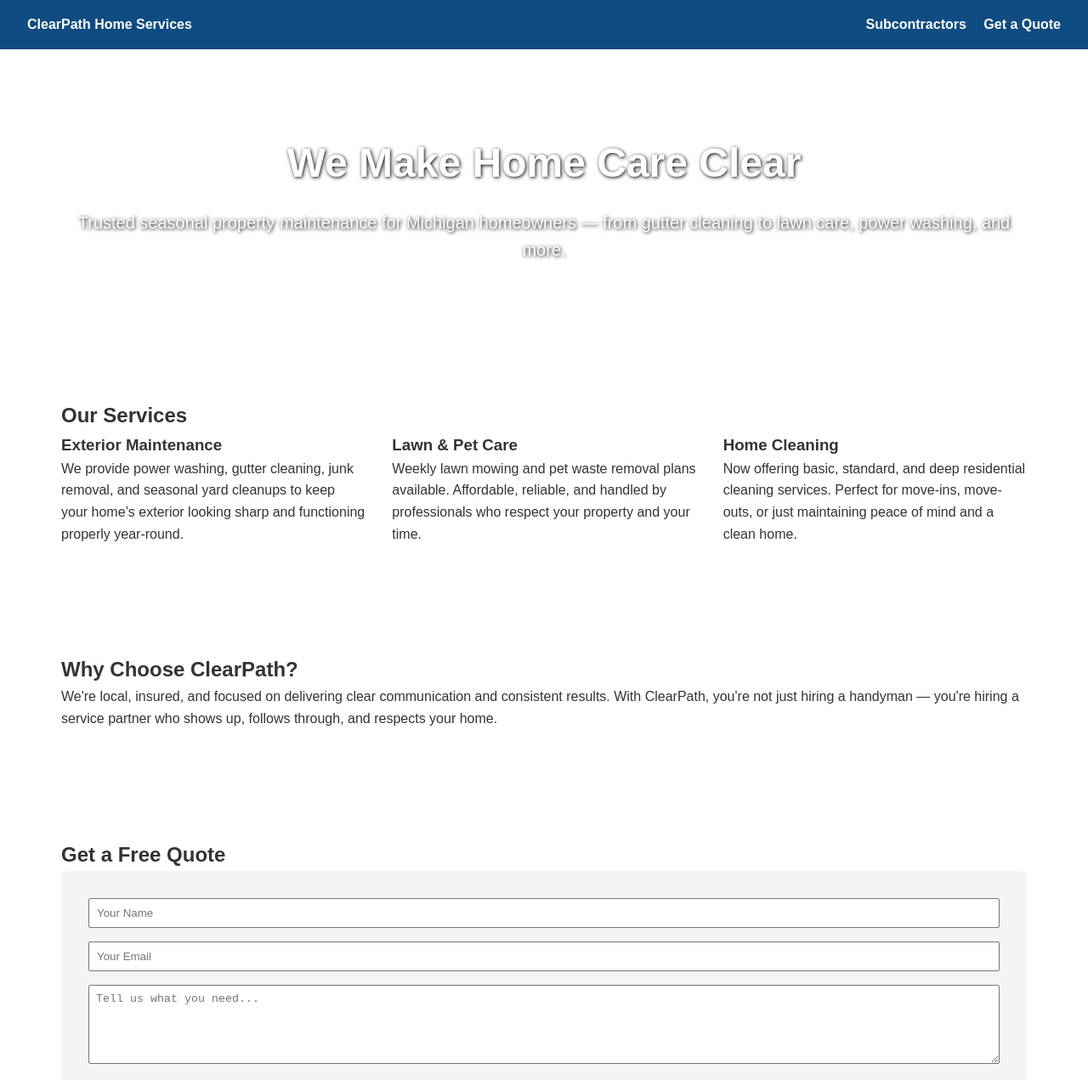
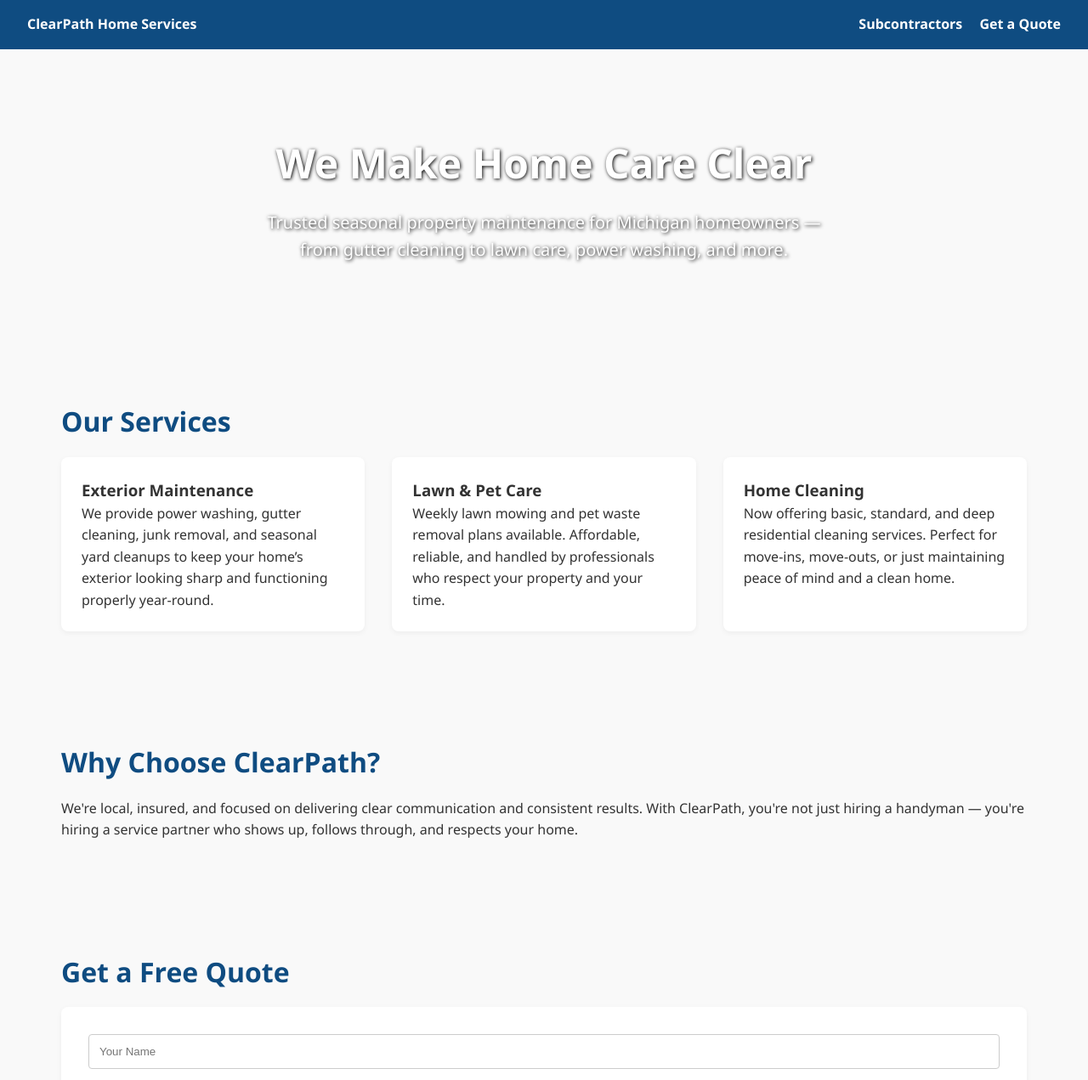
Before and after one commit to Slothbar/clearpath, a plain HTML site: page index.html in a window 1280 px wide. Shown: the top 1271 px of the page at 85% size. Drawn offline with Linux system fonts and the light colour scheme.

Commit message:
Update index.html
index.html updated and linked to styles.css

```diff
--- a/index.html
+++ b/index.html
@@ -5,25 +5,7 @@
   <meta name="viewport" content="width=device-width, initial-scale=1.0" />
   <meta name="description" content="ClearPath Home Services offers trusted seasonal property maintenance in Michigan including gutter cleaning, power washing, lawn care, and more. Get a free quote today!">
   <title>ClearPath Home Services</title>
-  <style>
-    * { margin: 0; padding: 0; box-sizing: border-box; }
-    body { font-family: Arial, sans-serif; line-height: 1.6; color: #333; }
-    header { background: #0f4c81; color: #fff; padding: 1rem 2rem; position: sticky; top: 0; z-index: 1000; }
-    nav { display: flex; justify-content: space-between; align-items: center; }
-    nav a { color: #fff; text-decoration: none; margin-left: 1rem; font-weight: bold; }
-    section { padding: 4rem 2rem; max-width: 1200px; margin: auto; }
-    .hero { background: url('your-hero-image.jpg') center/cover no-repeat; color: white; text-shadow: 1px 1px 4px #000; padding: 6rem 2rem; text-align: center; }
-    .hero h1 { font-size: 3rem; margin-bottom: 1rem; }
-    .hero p { font-size: 1.25rem; }
-    .two-col { display: flex; flex-wrap: wrap; gap: 2rem; }
-    .two-col div { flex: 1 1 300px; }
-    .cta-form { background: #f4f4f4; padding: 2rem; border-radius: 8px; }
-    footer { background: #0f4c81; color: #fff; text-align: center; padding: 2rem; }
-    @media (max-width: 768px) {
-      nav { flex-direction: column; align-items: flex-start; }
-      .hero h1 { font-size: 2rem; }
-    }
-  </style>
+  <link rel="stylesheet" href="styles.css">
 </head>
 <body>
   <header>
@@ -69,10 +51,10 @@
     <div class="cta-form">
       <form action="https://formsubmit.co/clearpathhomeservices@gmail.com" method="POST">
         <input type="hidden" name="_captcha" value="false">
-        <input type="text" name="name" placeholder="Your Name" required style="width: 100%; margin-bottom: 1rem; padding: 0.5rem;">
-        <input type="email" name="email" placeholder="Your Email" required style="width: 100%; margin-bottom: 1rem; padding: 0.5rem;">
-        <textarea name="message" rows="5" placeholder="Tell us what you need..." required style="width: 100%; margin-bottom: 1rem; padding: 0.5rem;"></textarea>
-        <button type="submit" style="background: #0f4c81; color: white; border: none; padding: 1rem 2rem; font-size: 1rem; cursor: pointer;">Send Request</button>
+        <input type="text" name="name" placeholder="Your Name" required>
+        <input type="email" name="email" placeholder="Your Email" required>
+        <textarea name="message" rows="5" placeholder="Tell us what you need..." required></textarea>
+        <button type="submit">Send Request</button>
       </form>
     </div>
   </section>
```
